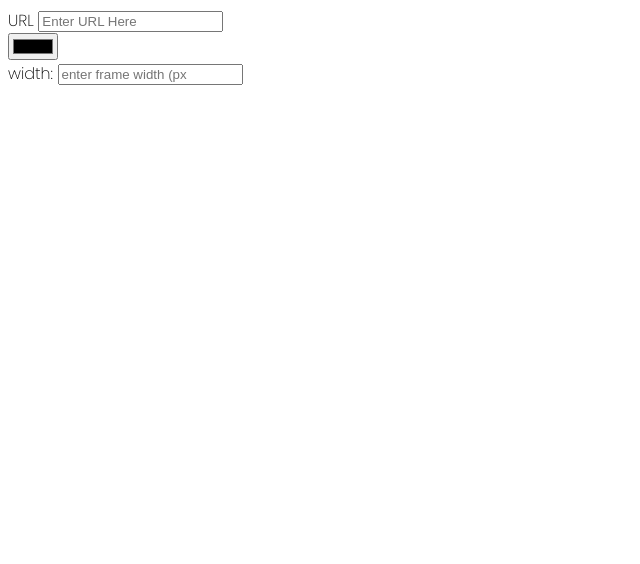
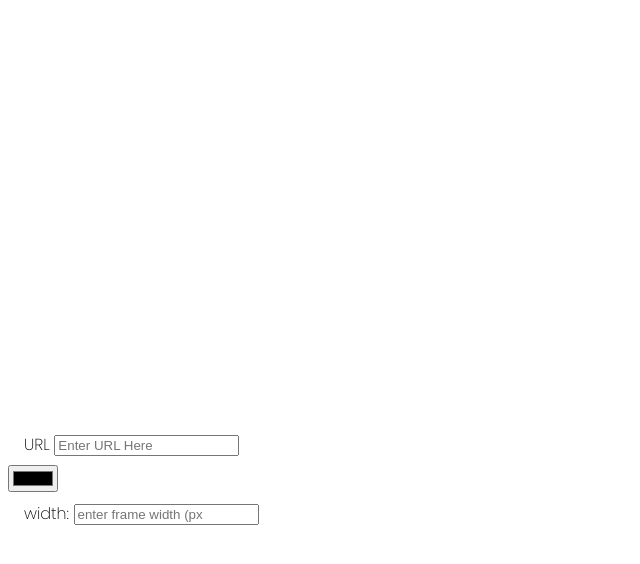
Before and after one commit to hortencia718/framed_image_loader, a plain HTML site: page index.html in a window 1280 px wide. Shown: the whole page, without its empty margins (0-640 px from the left). Drawn offline with Linux system fonts and the light colour scheme.

Commit message:
added styling

```diff
--- a/index.html
+++ b/index.html
@@ -13,15 +13,15 @@
 <div class="image"></div>
 
 <form action="#" method="POST">
-    <div class="input">
+    <div class="input-div">
     <label for="url">URL</label>
     <input type="text" name="url" placeholder="Enter URL Here">
 </div>
-<div class="input"></div>
+<div class="input-div"></div>
 <label for="URL"></label>
 <input type="color" name="color">
 
-<div class="input">
+<div class="input-div">
     <label for="width">width:</label>
     <input type="text" name="width" placeholder="enter frame width (px")>
 
--- a/style.css
+++ b/style.css
@@ -2,3 +2,20 @@
 body{
   font-family: 'Poppins', sans-serif;
 }
+
+.image {
+    max-width: 400px;
+    max-height: 400px;
+    height: 400px;
+    background-image: none;
+    background-position: center;
+    background-repeat: no-repeat;
+    background-size: cover;
+    margin: 1em;
+}
+
+
+.input-div {
+    margin: 0.5em;
+    margin-left: 1em;
+}
```
